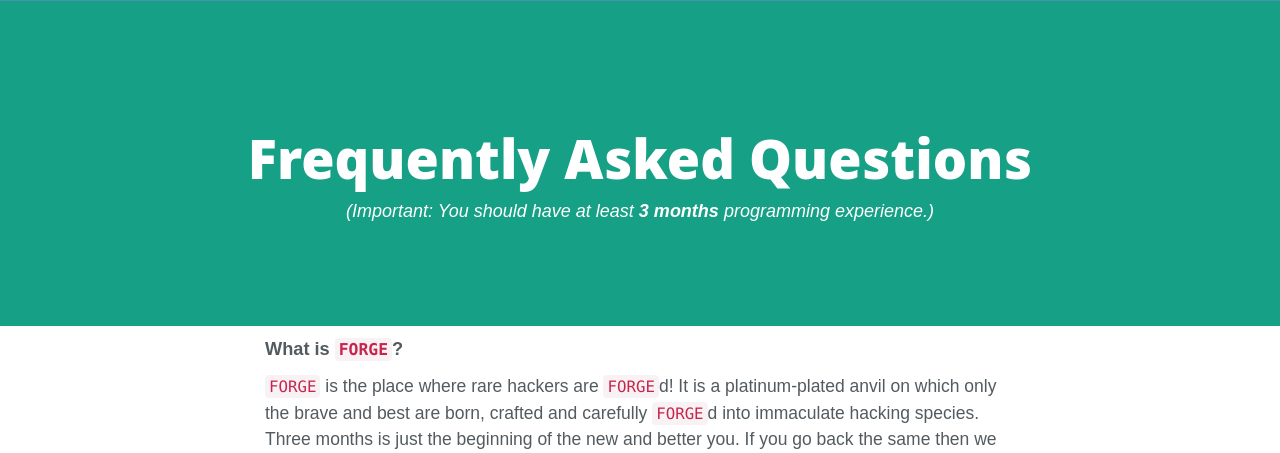
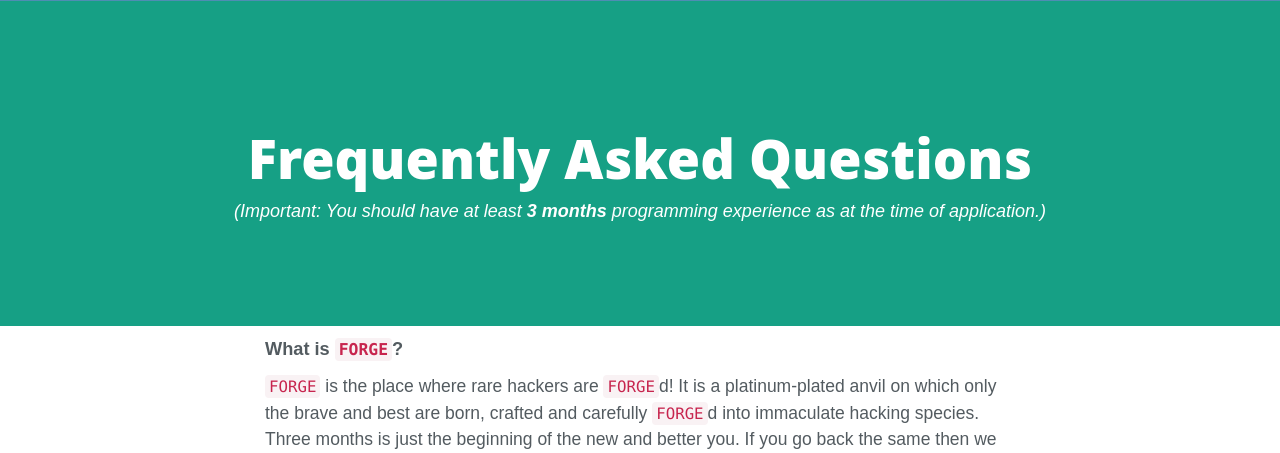
Before and after one commit to devcongress/forge.devcongress.com, a Flask app: page /faq in a window 1280 px wide. Shown: the part 63-516 px from the top of the page. Run offline with Flask 2, Linux system fonts and the light colour scheme; some libraries are stand-ins or nearby versions.

```diff
--- a/templates/application.html
+++ b/templates/application.html
@@ -62,6 +62,7 @@
 			</div>
 		</section>
 		{% endblock banner %}
+
 
 		{% block body %}
 	    <div class="section" id="section-about">
@@ -132,8 +133,6 @@
       </div>
     </div>
 		</section>
-
-
 		<section class="section learn">
 			<div class="container">
 				<div class="row text-center">
--- a/templates/apply.html
+++ b/templates/apply.html
@@ -9,7 +9,7 @@
 		<div class="row">
 			<div class="col-md-12">
 				<h1 class="heading">{% block heading %}Apply to <code>FORGE</code>{% endblock %}</h1>
-				<p><em>(Important: You should have at least <strong>3 months</strong> programming experience.)</em></p>
+				<p><em>(Important: You should have at least <strong>3 months</strong> programming experience as at the time of application.)</em></p>
 			</div>
 		</div>
 	</div>
```
Lines whose indentation alone changed are shown as unchanged.
